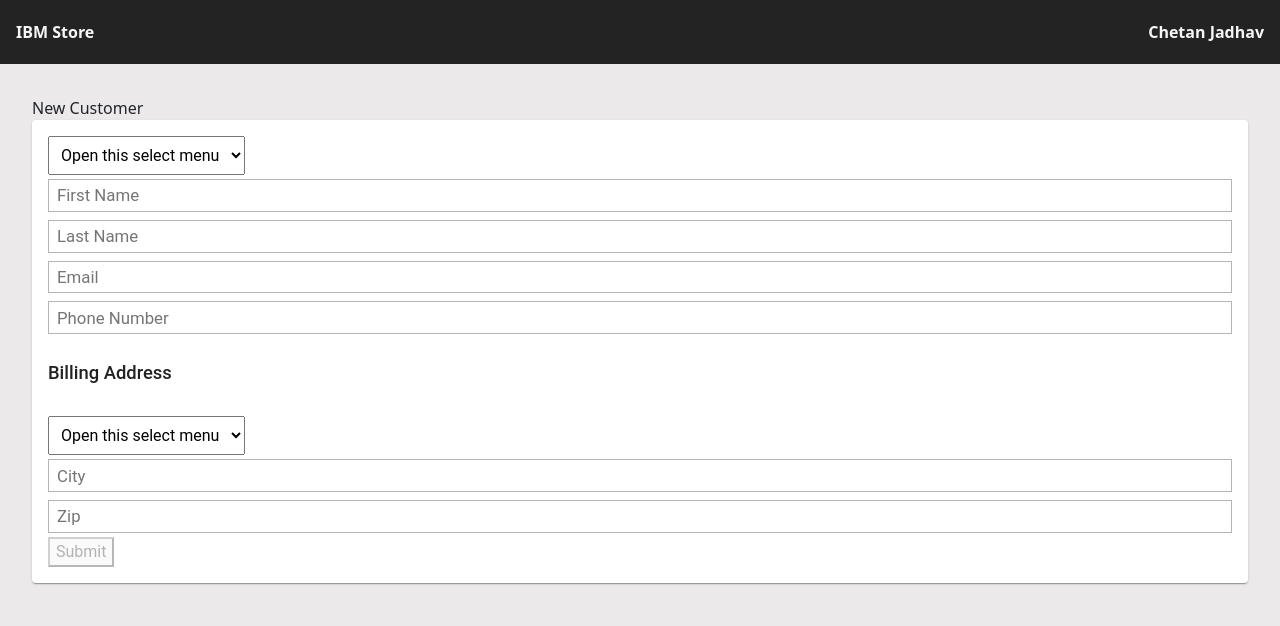
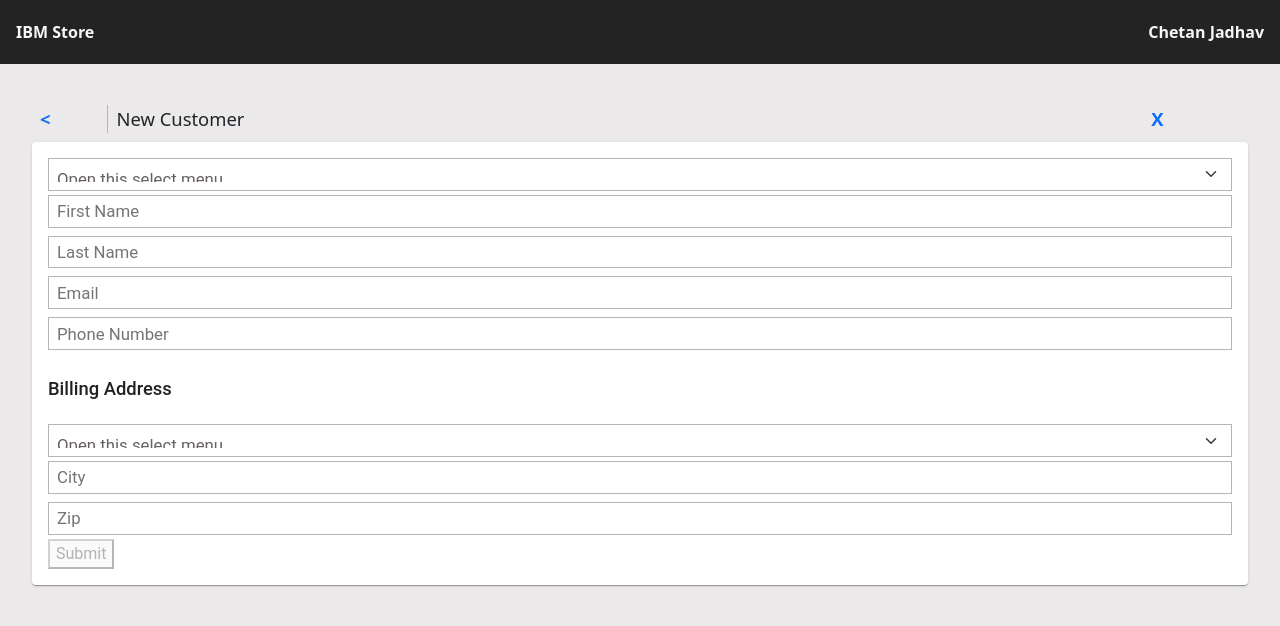
Before and after one commit to Anurag94Singh/CustomerLookUp, an Angular app: page /add-customer in a window 1280 px wide. Shown: the top 626 px of the page. Built offline with nearby package versions, Linux system fonts and the light colour scheme.

Commit message:
3 files modified

```diff
--- a/src/app/customer/components/new-customer/new-customer.component.html
+++ b/src/app/customer/components/new-customer/new-customer.component.html
@@ -1,8 +1,12 @@
 <section id="customer-form-section">
-  New Customer
+  <div class="top-action-area xsPadding md-font">
+  <div class="back-action pointer bold"><</div>
+  <h5 class="top-title smPadding paddingRightNone md-font">New Customer</h5>
+  <div tabindex="0" [attr.aria-label]="'Close icon'" class="close-action pointer bold">X</div>
+  </div>
   <mat-card>
     <form [formGroup]="profileForm" (ngSubmit)="onSubmit()">
-      <select class="form-select" class="smPadding" aria-label="Default select example">
+      <select class="form-select smPadding" aria-label="Default select example">
         <option selected>Open this select menu</option>
         <option value="1">One</option>
         <option value="2">Two</option>
@@ -45,7 +49,7 @@
       <div formGroupName="address">
         <h2 class="mdPadding paddingLeftNone md-font">Billing Address</h2>
 
-        <select class="form-select" class="smPadding" aria-label="Default select example">
+        <select class="form-select smPadding" aria-label="Default select example">
           <option selected>Open this select menu</option>
           <option value="1">One</option>
           <option value="2">Two</option>
--- a/src/app/customer/components/new-customer/new-customer.component.scss
+++ b/src/app/customer/components/new-customer/new-customer.component.scss
@@ -1,6 +1,25 @@
 @import '../../../utility';
 
 section#customer-form-section {
+  .top-action-area {
+    display: flex;
+    align-items: center;
+    .back-action {
+      flex: 0 1 6%;
+      border-right: 1px solid $primary-border-color;
+    }
+    .top-title {
+      flex: 0 1 86%;
+    }
+    .back-action {
+      color: $primary-highlight-color;
+      padding: 0rem 0.25rem;
+    }
+    .close-action {
+      padding: 0rem 0.25rem;
+      color: $primary-highlight-color;
+    }
+  }
   form {
     width: 100%;
     input {
--- a/src/styles.css
+++ b/src/styles.css
@@ -1,6 +1,6 @@
 /* Add application styles & imports to this file! */
 @import '~bootstrap/dist/css/bootstrap.min.css';
-@import "~@angular/material/prebuilt-themes/indigo-pink.css";
+@import '~@angular/material/prebuilt-themes/indigo-pink.css';
 
 * {
   box-sizing: border-box;
@@ -14,12 +14,20 @@
   font-weight: bold;
 }
 
+.pointer {
+  cursor: pointer;
+}
+
 .floatRight {
   float: right;
 }
 
 .borderNone {
   border: 0px;
+}
+
+.xsPadding {
+  padding: 0.25rem;
 }
 
 .smPadding {
@@ -70,6 +78,11 @@
 
 /* font sizes end */
 
-.mat-form-field-appearance-legacy .mat-form-field-wrapper {
-  padding-bottom: 1em;
+h1,
+h2,
+h3,
+h4,
+h5,
+h6 {
+  margin-bottom: 0rem;
 }
```
